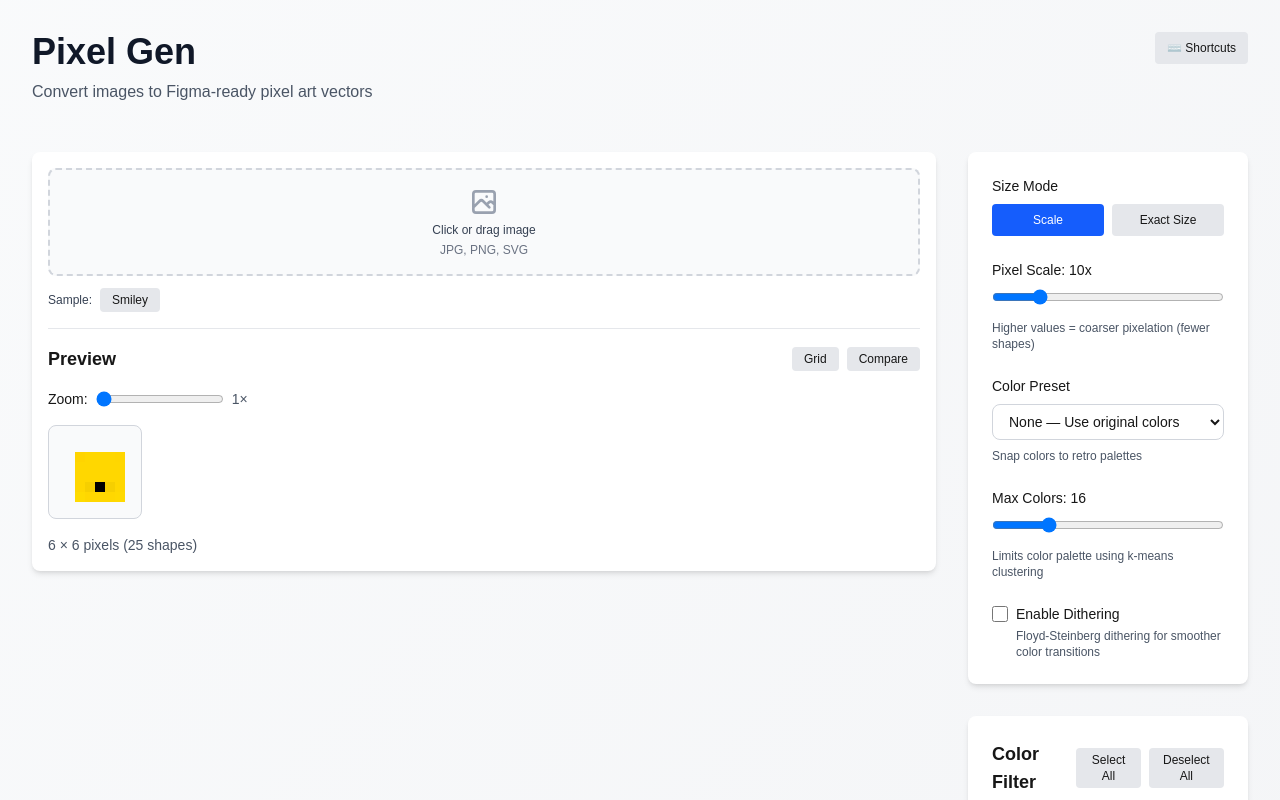
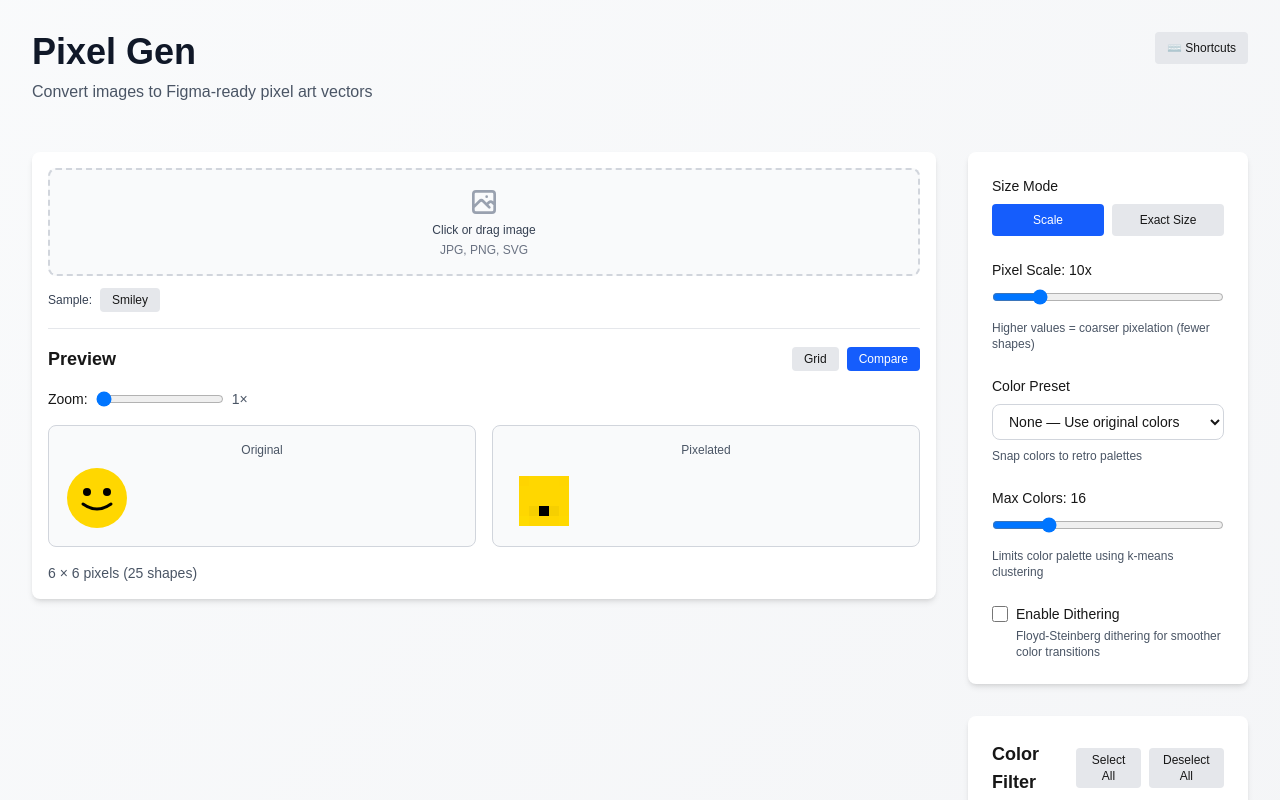
Before and after one commit to mattfwilson/pixel_gen, a Next.js app: page / in a window 1280 px wide. Both pictures are taken after a click on the button "Smiley". Shown: the top 800 px of the page. Built offline with nearby package versions, Linux system fonts and the light colour scheme.

Commit message:
Enable comparison view by default in preview

```diff
--- a/components/PixelPreview.tsx
+++ b/components/PixelPreview.tsx
@@ -13,7 +13,7 @@ export default function PixelPreview({ pixelGrid, selectedColors, originalImage
   const canvasRef = useRef<HTMLCanvasElement>(null);
   const [showGrid, setShowGrid] = useState(false);
   const [zoom, setZoom] = useState(1);
-  const [showComparison, setShowComparison] = useState(false);
+  const [showComparison, setShowComparison] = useState(true);
 
   useEffect(() => {
     const canvas = canvasRef.current;
```
